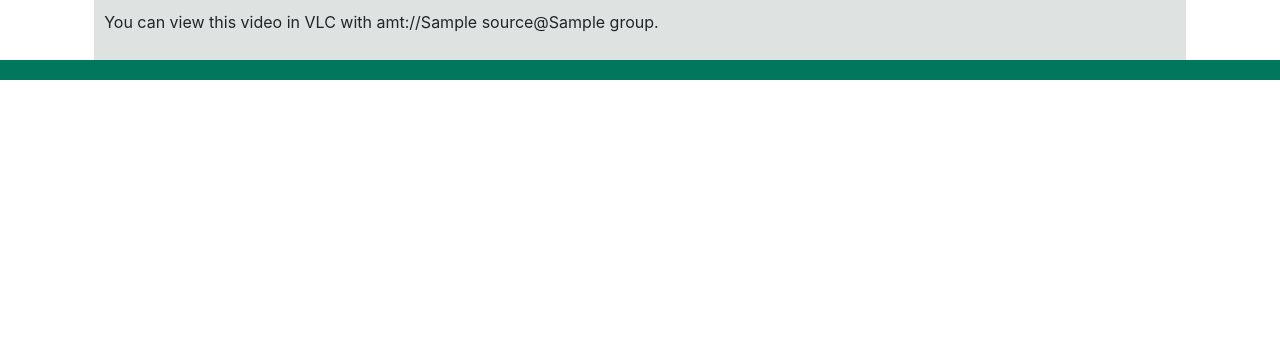
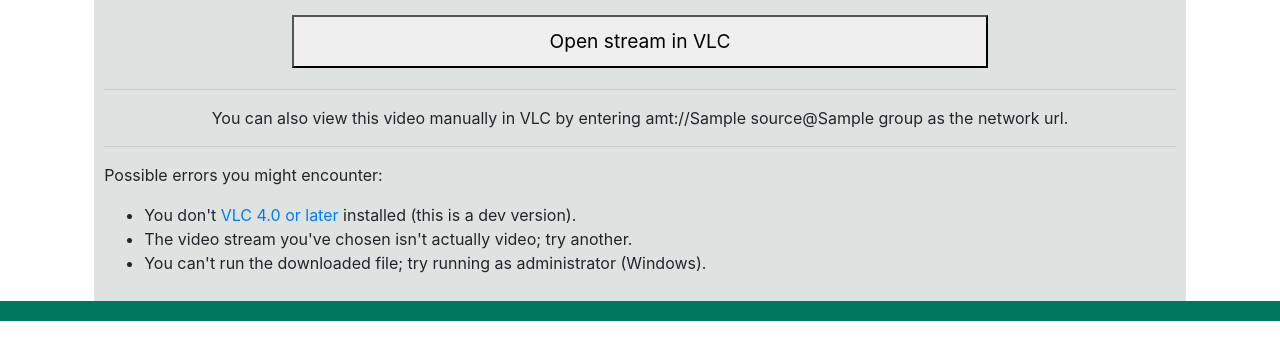
Before and after one commit to Laur04/multicast-menu, a Django app: template amt/templates/home/play.html in a window 1280 px wide. Shown: the part 67-427 px from the top of the page. Run offline with Django 3.2, Linux system fonts and the light colour scheme; the template is opened without the code that fills it: most values are stand-ins (such as "Sample title", 1, 10 or a date in 2020); some libraries are stand-ins or nearby versions.

Commit message:
open in vlc

```diff
--- a/amt/apps/home/urls.py
+++ b/amt/apps/home/urls.py
@@ -7,5 +7,6 @@
 urlpatterns = [
     url(r'^$', views.index, name='index'),
     url(r'^add/$', views.add, name='add'),
-    url(r'^vlc/(?P<target>[a-z0-9._:]+)/$', views.vlc, name='vlc'),
+    url(r'^show/(?P<target>[a-z0-9._:]+)/$', views.show_video, name='show_video'),
+    url(r'^show/(?P<target>[a-z0-9._:]+)/(?P<os>\w+)/$', views.vlc, name='vlc'),
 ]
--- a/amt/templates/home/index.html
+++ b/amt/templates/home/index.html
@@ -30,7 +30,7 @@
             async_update(devices, 0)
         }
         function async_manager() {
-            setTimeout(120000, reload_page())
+            setTimeout(240000, reload_page())
         }
         function reload_page() {
             location.reload(true)
@@ -66,7 +66,8 @@
             document.getElementById("stream_list").appendChild(para);
         }
         function openVLC(id) {
-            temp_window = window.open("{% url 'home:vlc' 1234 %}".replace(/1234/, id.toString()));
+            var to_open = "{% url 'home:show_video' 1234 %}".replace(/1234/, id.toString());
+            window.open(to_open);
         }
     </script>
 {% endblock %}
--- a/amt/templates/home/play.html
+++ b/amt/templates/home/play.html
@@ -6,27 +6,54 @@
     <link rel="stylesheet" href="https://stackpath.bootstrapcdn.com/bootstrap/4.3.1/css/bootstrap.min.css" integrity="sha384-ggOyR0iXCbMQv3Xipma34MD+dH/1fQ784/j6cY/iJTQUOhcWr7x9JvoRxT2MZw1T" crossorigin="anonymous">
     <style>
         .button {
-            width:35%;
+            width:65%;
             padding:10px;
             margin:5px;
             font-size:120%;
         }
         .main {
             background-color: #dee3e2;
-            text-align: left;
+            text-align: center;
             padding: 10px;
         }
         html {
             height: 100%;
         }
     </style>
+    <script>
+        function open_vlc(id) {
+            var OSName="Unknown OS";
+            if (navigator.appVersion.indexOf("Win")!=-1) OSName="windows";
+            if (navigator.appVersion.indexOf("Mac")!=-1) OSName="mac";
+            if (navigator.appVersion.indexOf("X11")!=-1) OSName="linux";
+            if (navigator.appVersion.indexOf("Linux")!=-1) OSName="linux";
+            var to_open = "{% url 'home:vlc' 1234 5678 %}".replace(/1234/, id.toString());
+            to_open = to_open.replace(/5678/, OSName);
+            window.open(to_open);
+        }
+    </script>
 {% endblock %}
 
 {% block main %}
     <div class="row">
         <div class='col-lg-1 col-md-1 col-sm-1'></div>
         <div class='col-lg-10 col-md-10 col-sm-10 col-xs-12 main'>
-            <p>You can view this video in VLC with amt://{{ source }}@{{ group }}.</p>
+            {% if error %}
+                <p>Your automated download failed.</p>
+            {% else %}
+                <a onclick="open_vlc('{{ source }}' + '_' + '{{ group }}')"><button class='button'>Open stream in VLC</button></a>
+            {% endif %}
+            <hr>
+            <p>You can also view this video manually in VLC by entering amt://{{ source }}@{{ group }} as the network url.</p>
+            <hr>
+            <div style="text-align: left;">
+                <p>Possible errors you might encounter:</p>
+                <ul>
+                    <li>You don't <a href="https://nightlies.videolan.org/">VLC 4.0 or later</a> installed (this is a dev version).</li>
+                    <li>The video stream you've chosen isn't actually video; try another.</li>
+                    <li>You can't run the downloaded file; try running as administrator (Windows).</li>
+                </ul>
+            </div>
         </div>
         <div class='col-lg-1 col-md-1 col-sm-1'></div>
     </div>
```
Also changed, not shown: amt/apps/home/views.py (+27 -3 lines), amt/urls.py (line endings or trailing spaces), 4 other files.
